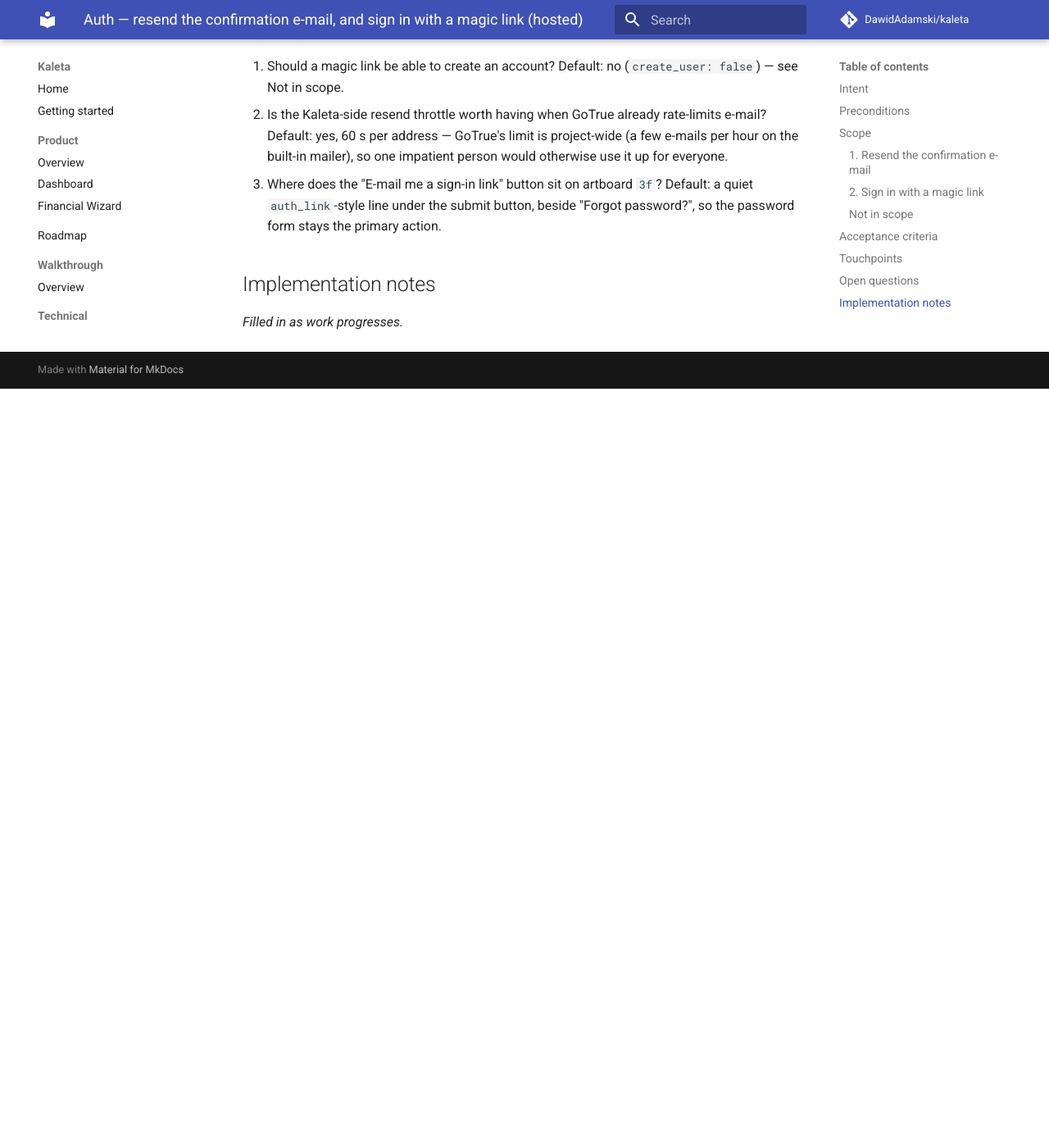
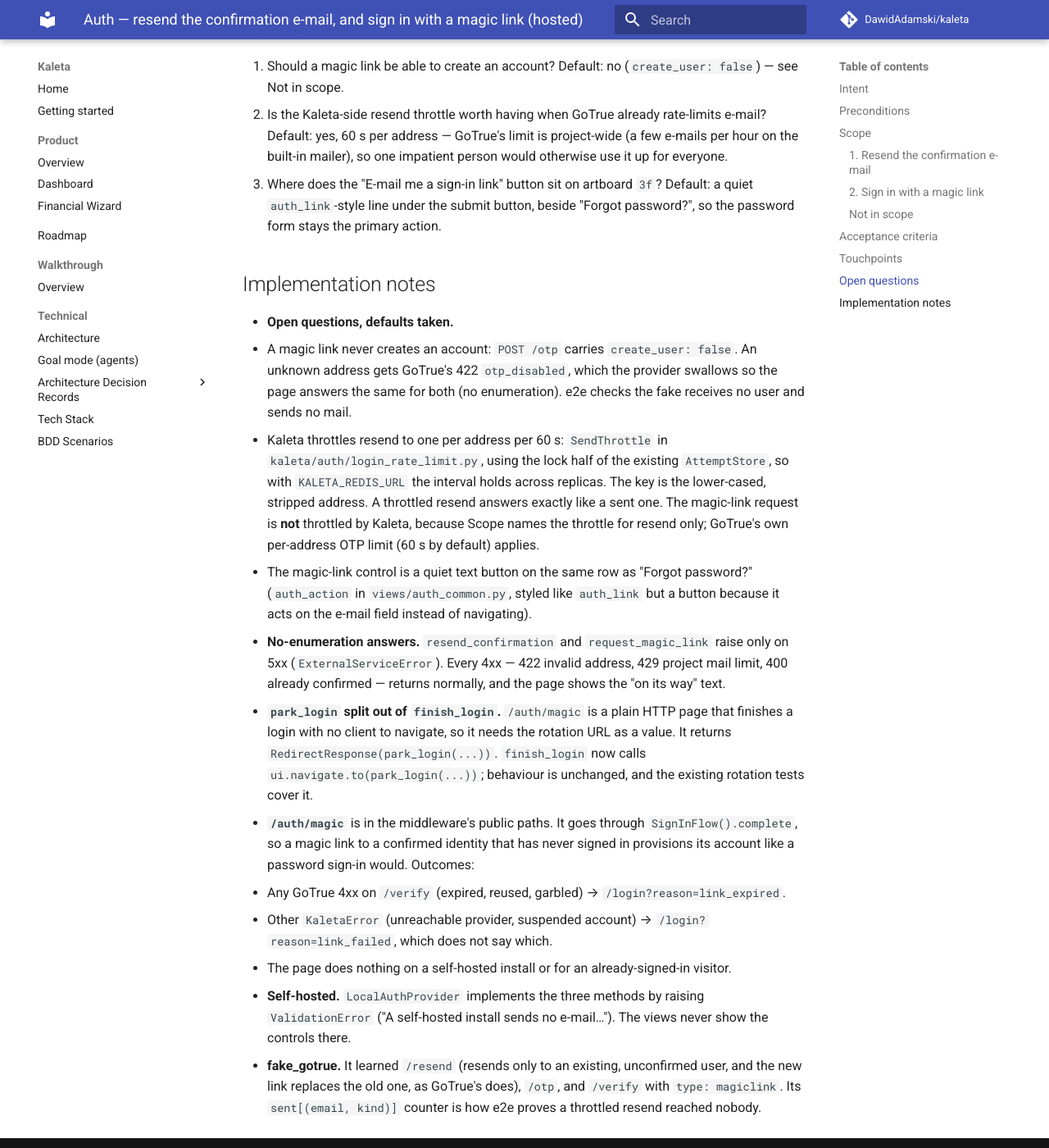
Before and after one commit to DawidAdamski/kaleta, an MkDocs documentation site: the page built from docs/plans/auth-hosted-email-links.md, in a window 1280 px wide and 1400 px high, scrolled down 2728 px. Shown: the whole window at 82% size. Built offline with MkDocs 1.6.1 and Material for MkDocs 9.7.7, drawn with Linux system fonts in a browser that asks for light colours; comment, search, counter and statistics services are not loaded; before the commit the page ends 3202 px from its top, so only the background shows below that.

Commit message:
docs: KAL-TEN-006/007, Supabase Magic Link template, implementation notes
Co-Authored-By: Claude Opus 5.5 <noreply@anthropic.com>
Claude-Session: https://claude.ai/code/session_01G13kNHdWULrLSsKUgiuQjH

```diff
--- a/docs/plans/auth-hosted-email-links.md
+++ b/docs/plans/auth-hosted-email-links.md
@@ -3,7 +3,7 @@ plan_id: auth-hosted-email-links
 title: Auth — resend the confirmation e-mail, and sign in with a magic link (hosted)
 area: auth
 effort: medium
-status: draft
+status: in-progress
 roadmap_ref: ../roadmap.md#2027-directions
 ---
 
@@ -127,4 +127,47 @@ installs (`KALETA_AUTH_BACKEND=local`) have no mail and get neither.
 
 ## Implementation notes
 
-_Filled in as work progresses._
+- **Open questions, defaults taken.**
+  1. A magic link never creates an account: `POST /otp` carries
+     `create_user: false`. An unknown address gets GoTrue's 422
+     `otp_disabled`, which the provider swallows so the page answers the same
+     for both (no enumeration). e2e checks the fake receives no user and sends
+     no mail.
+  2. Kaleta throttles resend to one per address per 60 s:
+     `SendThrottle` in `kaleta/auth/login_rate_limit.py`, using the lock half
+     of the existing `AttemptStore`, so with `KALETA_REDIS_URL` the interval
+     holds across replicas. The key is the lower-cased, stripped address. A
+     throttled resend answers exactly like a sent one. The magic-link request
+     is **not** throttled by Kaleta, because Scope names the throttle for
+     resend only; GoTrue's own per-address OTP limit (60 s by default) applies.
+  3. The magic-link control is a quiet text button on the same row as
+     "Forgot password?" (`auth_action` in `views/auth_common.py`, styled like
+     `auth_link` but a button because it acts on the e-mail field instead of
+     navigating).
+- **No-enumeration answers.** `resend_confirmation` and `request_magic_link`
+  raise only on 5xx (`ExternalServiceError`). Every 4xx — 422 invalid
+  address, 429 project mail limit, 400 already confirmed — returns normally,
+  and the page shows the "on its way" text.
+- **`park_login` split out of `finish_login`.** `/auth/magic` is a plain HTTP
+  page that finishes a login with no client to navigate, so it needs the
+  rotation URL as a value. It returns
+  `RedirectResponse(park_login(...))`. `finish_login` now calls
+  `ui.navigate.to(park_login(...))`; behaviour is unchanged, and the existing
+  rotation tests cover it.
+- **`/auth/magic`** is in the middleware's public paths. It goes through
+  `SignInFlow().complete`, so a magic link to a confirmed identity that has
+  never signed in provisions its account like a password sign-in would.
+  Outcomes:
+  - Any GoTrue 4xx on `/verify` (expired, reused, garbled) →
+    `/login?reason=link_expired`.
+  - Other `KaletaError` (unreachable provider, suspended account) →
+    `/login?reason=link_failed`, which does not say which.
+  - The page does nothing on a self-hosted install or for an
+    already-signed-in visitor.
+- **Self-hosted.** `LocalAuthProvider` implements the three methods by raising
+  `ValidationError` ("A self-hosted install sends no e-mail…"). The views
+  never show the controls there.
+- **fake_gotrue.** It learned `/resend` (resends only to an existing,
+  unconfirmed user, and the new link replaces the old one, as GoTrue's does),
+  `/otp`, and `/verify` with `type: magiclink`. Its `sent[(email, kind)]`
+  counter is how e2e proves a throttled resend reached nobody.
```
Also changed, not shown: docs/bdd.md (+23 -0 lines), docs/deployment.md (+14 -1 lines).
